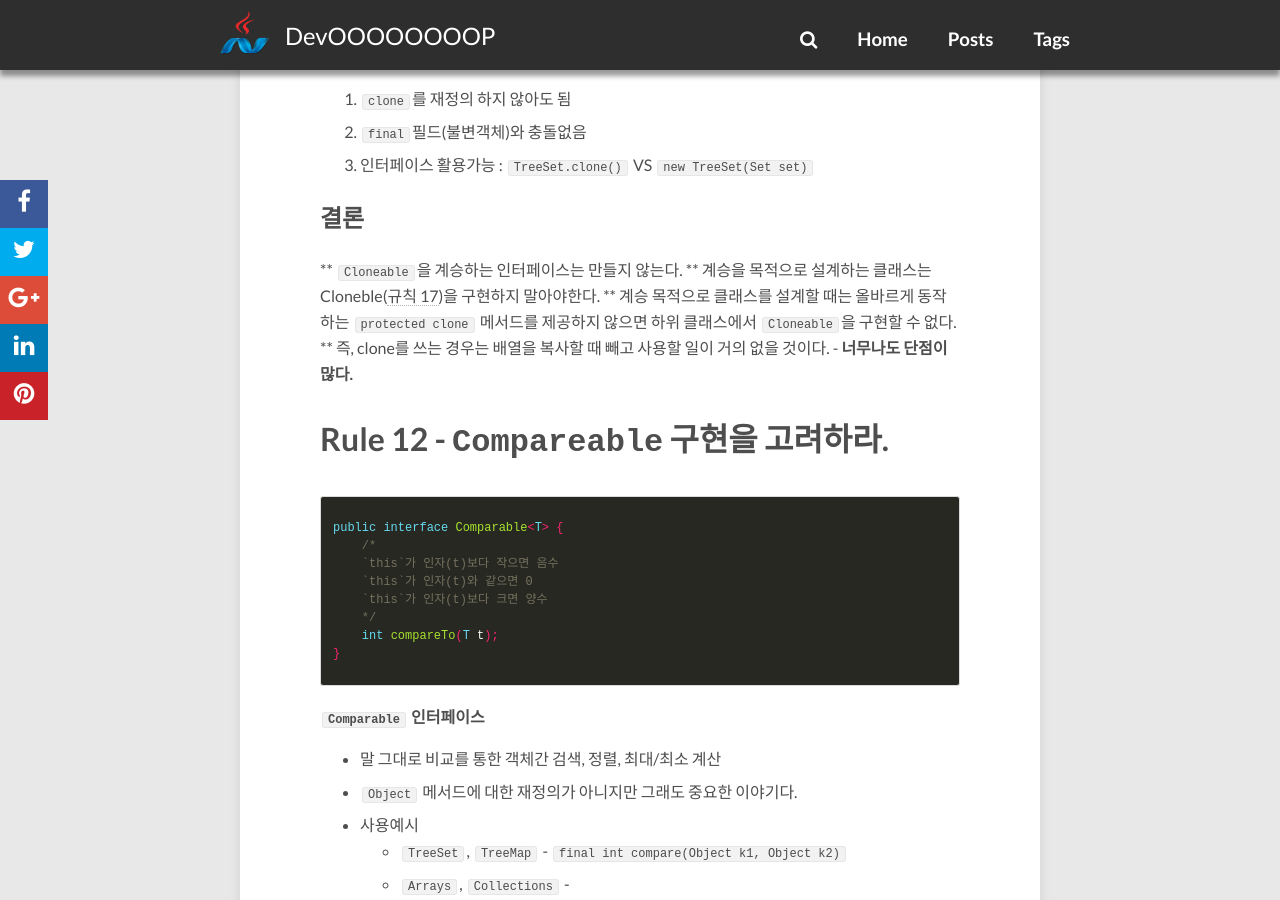
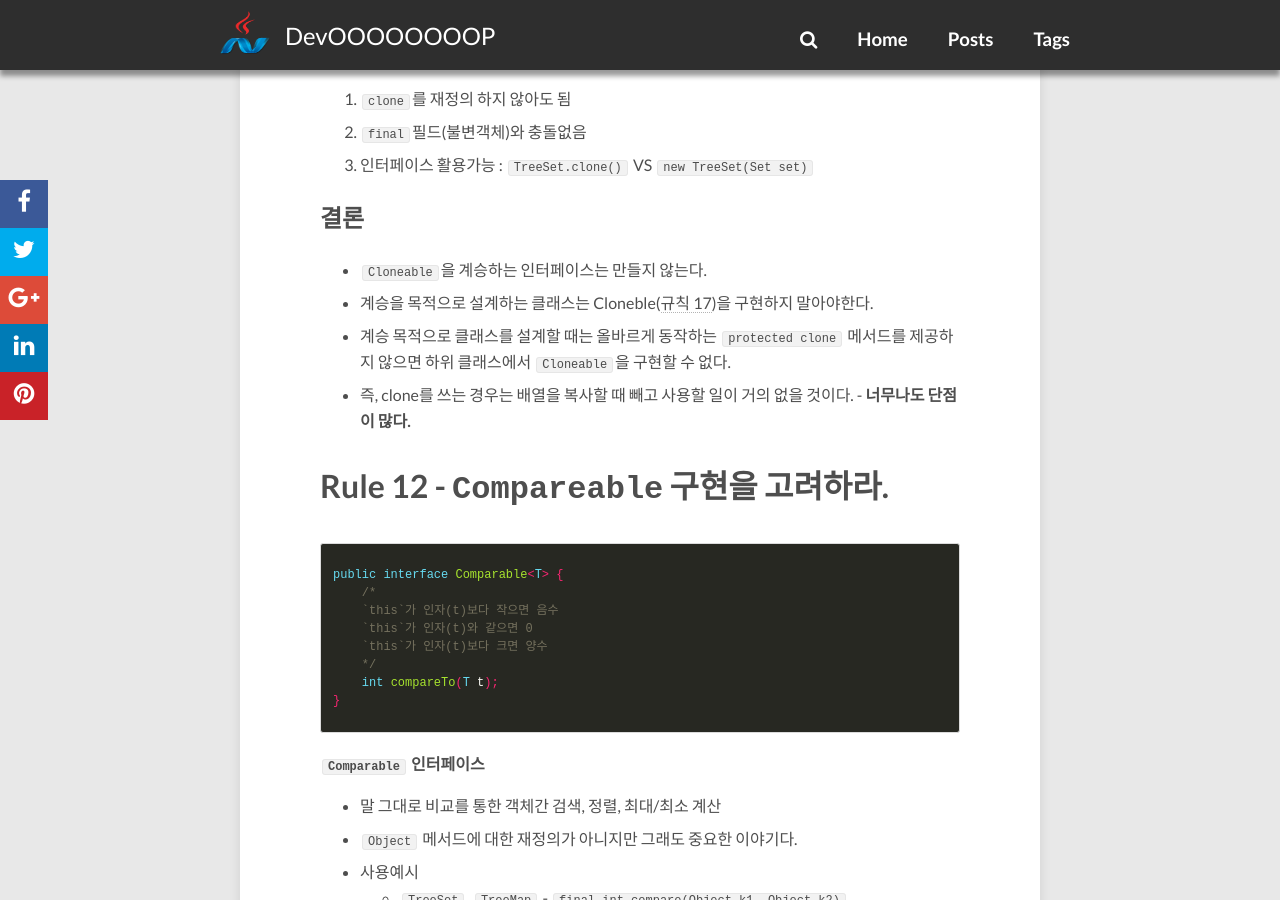
Before and after one commit to redutan/redutan.github.io, a Jekyll site: the page built from _posts/2016/2016-02-21-effective-java2-chapter03.markdown, in a window 1280 px wide and 900 px high, scrolled down 5992 px. Built offline with Jekyll 4.4.1, drawn with Linux system fonts in a browser that asks for light colours; nearby versions of some CDN libraries; comment, search, counter and statistics services are not loaded.

Commit message:
이펙티브 자바 오타 수정

```diff
--- a/_posts/2016/2016-02-21-effective-java2-chapter03.markdown
+++ b/_posts/2016/2016-02-21-effective-java2-chapter03.markdown
@@ -209,10 +209,10 @@ shallow copy(단순하게 `super.clone()`)가 될 경우 일부 상태(속성)
 
 ## 결론
 
-** `Cloneable`을 계승하는 인터페이스는 만들지 않는다.
-** 계승을 목적으로 설계하는 클래스는 Cloneble([규칙 17](#))을 구현하지 말아야한다.
-** 계승 목적으로 클래스를 설계할 때는 올바르게 동작하는 `protected clone` 메서드를 제공하지 않으면 하위 클래스에서 `Cloneable`을 구현할 수 없다.
-** 즉, clone를 쓰는 경우는 배열을 복사할 때 빼고 사용할 일이 거의 없을 것이다. - **너무나도 단점이 많다.**
+- `Cloneable`을 계승하는 인터페이스는 만들지 않는다.
+- 계승을 목적으로 설계하는 클래스는 Cloneble([규칙 17](#))을 구현하지 말아야한다.
+- 계승 목적으로 클래스를 설계할 때는 올바르게 동작하는 `protected clone` 메서드를 제공하지 않으면 하위 클래스에서 `Cloneable`을 구현할 수 없다.
+- 즉, clone를 쓰는 경우는 배열을 복사할 때 빼고 사용할 일이 거의 없을 것이다. - **너무나도 단점이 많다.**
 
 # Rule 12 - `Compareable` 구현을 고려하라.
 
```
